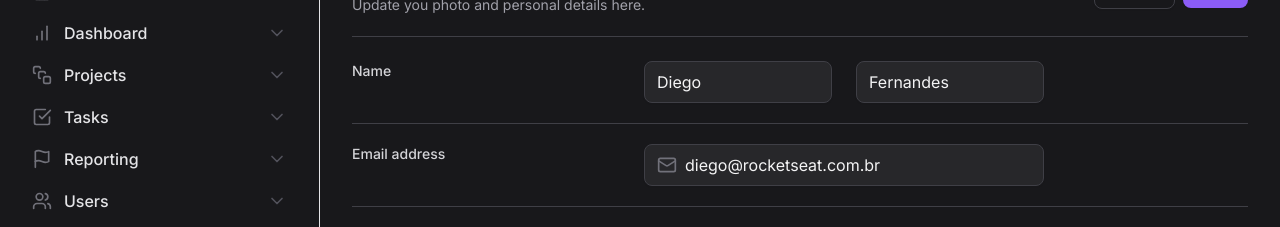
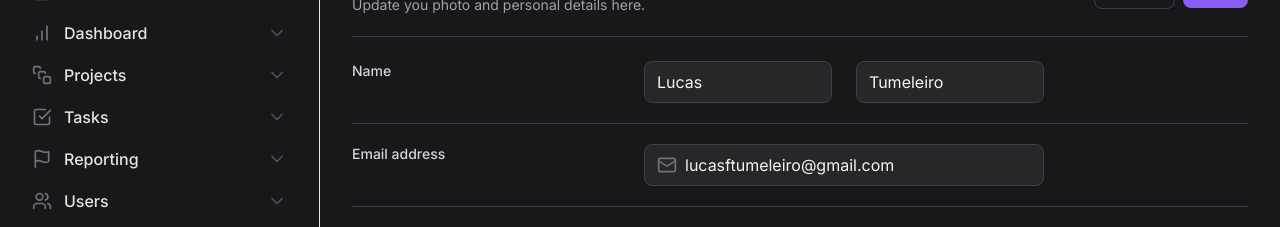
Before and after one commit to lucastumeleiro/tailwind-next-tests, a Next.js app: page / in a window 1280 px wide. Shown: the part 189-416 px from the top of the page. Built offline with nearby package versions, Linux system fonts and the light colour scheme.

Commit message:
#fix: name and email

```diff
--- a/src/app/page.tsx
+++ b/src/app/page.tsx
@@ -74,7 +74,7 @@ export default function Home() {
           </label>
           <div className="flex flex-col gap-6 lg:grid lg:grid-cols-2">
             <Input.Root>
-              <Input.Control id="id-firstName" defaultValue="Diego" />
+              <Input.Control id="id-firstName" defaultValue="Lucas" />
             </Input.Root>
 
             <div className="flex flex-col gap-3 lg:block">
@@ -88,7 +88,7 @@ export default function Home() {
                 Last name
               </label>
               <Input.Root id="id-lastName">
-                <Input.Control defaultValue="Fernandes" />
+                <Input.Control defaultValue="Tumeleiro" />
               </Input.Root>
             </div>
           </div>
@@ -111,7 +111,7 @@ export default function Home() {
             <Input.Control
               id="id-email"
               type="email"
-              defaultValue="diego@rocketseat.com.br"
+              defaultValue="lucasftumeleiro@gmail.com"
             />
           </Input.Root>
         </div>
```
